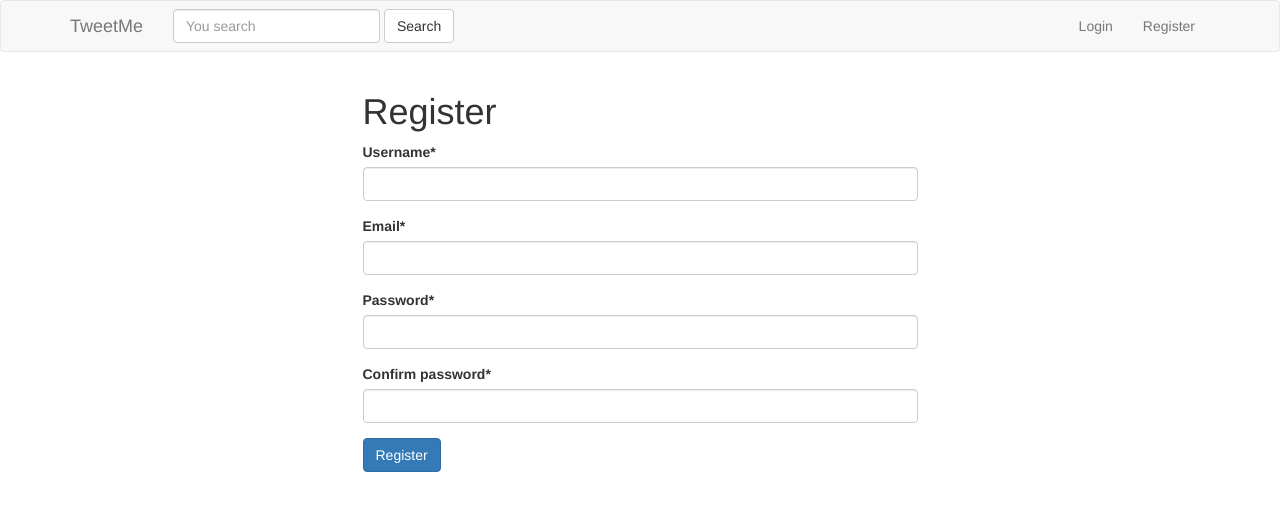
After one commit to bzdvdn/tweetme, a Django app: page /register/ in a window 1280 px wide. The commit adds this page. Shown: the top 511 px of the page. Run offline with Django 3.2, Linux system fonts and the light colour scheme; some libraries are stand-ins or nearby versions.

Commit message:
finish commit

```diff
--- /dev/null
+++ b/src/accounts/forms.py
@@ -0,0 +1,35 @@
+from django import forms
+from django.contrib.auth import get_user_model
+
+User = get_user_model()
+
+class UserRegisterForm(forms.Form):
+	username = forms.CharField()
+	email = forms.EmailField()
+	password  = forms.CharField(widget=forms.PasswordInput)
+	password2 = forms.CharField(label='Confirm password', widget=forms.PasswordInput)
+
+	def clean_password2(self):
+		password = self.cleaned_data.get('password')
+		password2 = self.cleaned_data.get('password2')
+
+		if password != password2:
+			raise forms.ValidationError("Password does not exists.")
+
+		return password2
+
+	def clean_username(self):
+		username = self.cleaned_data.get('username')
+
+		if User.objects.filter(username__icontains=username).exists():
+			raise forms.ValidationError("This username is taken.")
+
+		return username
+
+	def clean_email(self):
+		email = self.cleaned_data.get('email')
+
+		if User.objects.filter(email__icontains=email).exists():
+			raise forms.ValidationError("This email is already registred.")
+
+		return email
--- /dev/null
+++ b/src/accounts/templates/accounts/user_register_form.html
@@ -0,0 +1,18 @@
+{% extends "_base.html" %}
+{% load crispy_forms_tags %}
+
+{% block title %} Register | {{ block.super }} {% endblock %}
+
+{% block content %}
+<div class="row">
+	<div class="col-sm-6 col-sm-offset-3">
+		<h1>Register</h1>
+			<form  class='form {% if form_class %}{{ form_class }}{% endif %}' action="{% if action_url %} {{ action_url}}{% endif %}" method="POST"> {% csrf_token %}
+		{{ form|crispy }}
+		<input class="btn btn-primary" type="submit" value="Register">
+	</form>
+	</div>
+</div>
+
+
+{% endblock %}
--- a/src/accounts/urls.py
+++ b/src/accounts/urls.py
@@ -1,4 +1,4 @@
-from django.conf.urls import url
+from django.conf.urls import url, include
 
 from django.views.generic.base import RedirectView
 from .views import UserDetailView, UserFollowView
--- a/src/accounts/views.py
+++ b/src/accounts/views.py
@@ -4,11 +4,28 @@ from django.http import HttpResponseRedirect
 from django.views import View
 from django.views.generic import DetailView
 from django.contrib.auth import get_user_model
+from django.views.generic.edit import FormView
 
+from .forms import UserRegisterForm
 from .models import UserProfile
 
 User = get_user_model()
 # Create your views here.
+
+class UserRegisterView(FormView):
+	template_name = 'accounts/user_register_form.html'
+	form_class = UserRegisterForm
+	success_url = '/login'
+
+	def form_valid(self, form):
+		username = form.cleaned_data.get("username")
+		email = form.cleaned_data.get("email")
+		password = form.cleaned_data.get("password")
+		new_user = User.objects.create(username=username, email=email)
+		new_user.set_password(password)
+		new_user.save()
+
+		return super(UserRegisterView, self).form_valid(form)
 
 class UserDetailView(DetailView):
 	template_name 	= 'accounts/user_detail.html'
--- a/src/templates/navbar.html
+++ b/src/templates/navbar.html
@@ -15,19 +15,26 @@
     {% include "search_form.html" %}
     <!-- Collect the nav links, forms, and other content for toggling -->
     <div class="collapse navbar-collapse" id="bs-example-navbar-collapse-1">
+      {% if request.user.is_authenticated %}
       <ul class="nav navbar-nav navbar-right">
         <li><a href="#">Link</a></li>
         <li class="dropdown">
-          <a href="#" class="dropdown-toggle" data-toggle="dropdown" role="button" aria-haspopup="true" aria-expanded="false">Dropdown <span class="caret"></span></a>
+          <a href="#" class="dropdown-toggle" data-toggle="dropdown" role="button" aria-haspopup="true" aria-expanded="false">Account <span class="caret"></span></a>
           <ul class="dropdown-menu">
-            <li><a href="#">Action</a></li>
-            <li><a href="#">Another action</a></li>
-            <li><a href="#">Something else here</a></li>
+            <li><a href="{{ request.user.profile.get_absolute_url }}">Profile</a></li>
             <li role="separator" class="divider"></li>
-            <li><a href="#">Separated link</a></li>
+            <li><a href="{% url 'logout' %}">Logout</a></li>
           </ul>
         </li>
       </ul>
+
+      {% else %}
+      <ul class="nav navbar-nav navbar-right">
+        <li><a href="{% url 'logout' %}">Login</a></li>
+        <li><a href="{% url 'register' %}">Register</a></li>
+        </li>
+      </ul>
+      {% endif %}
     </div><!-- /.navbar-collapse -->
   </div><!-- /.container-fluid -->
 </nav>
--- a/src/tweetme/settings/local.py
+++ b/src/tweetme/settings/local.py
@@ -57,6 +57,9 @@ MIDDLEWARE = [
 ]
 
 ROOT_URLCONF = 'tweetme.urls'
+LOGIN_URL = "/login/"
+LOGIN_REDIRECT_URL = "/"
+LOGOUT_REDIRECT_URL = LOGIN_REDIRECT_URL
 
 TEMPLATES = [
     {
--- a/src/tweetme/urls.py
+++ b/src/tweetme/urls.py
@@ -19,6 +19,8 @@ from django.contrib import admin
 from django.conf import settings
 from django.conf.urls.static import static
 
+from accounts.views import UserRegisterView
+
 from tweets.api.views import SearchTweetAPIView
 from hashtags.api.views import TagTweetAPIView
 from hashtags.views import HashTagView
@@ -37,6 +39,10 @@ urlpatterns = [
     url(r'^api/tags/(?P<hashtag>.*)/$', TagTweetAPIView.as_view(), name='tag-tweet-api'),
     url(r'^api/search/$', SearchTweetAPIView.as_view(), name='search-api'),
     url(r'^api/', include('accounts.api.urls', namespace='profiles-api')),
+
+    url(r'^register/$', UserRegisterView.as_view(), name='register'),
+
+    url(r"^", include("django.contrib.auth.urls")),
 ]
 
 if settings.DEBUG:
--- a/src/tweets/views.py
+++ b/src/tweets/views.py
@@ -50,7 +50,7 @@ class TweetDetailView(DetailView):
 		id = self.kwargs.get("id")
 		return Tweet.objects.get(id=id)
 
-class TweetListView(ListView):
+class TweetListView(LoginRequiredMixin, ListView):
 	template_name 	= "list_view.html"
 
 	def get_queryset(self, *args, **kwargs):
```
Also changed, not shown: src/accounts/templates/registration/login.html (added, +46 -0 lines).
